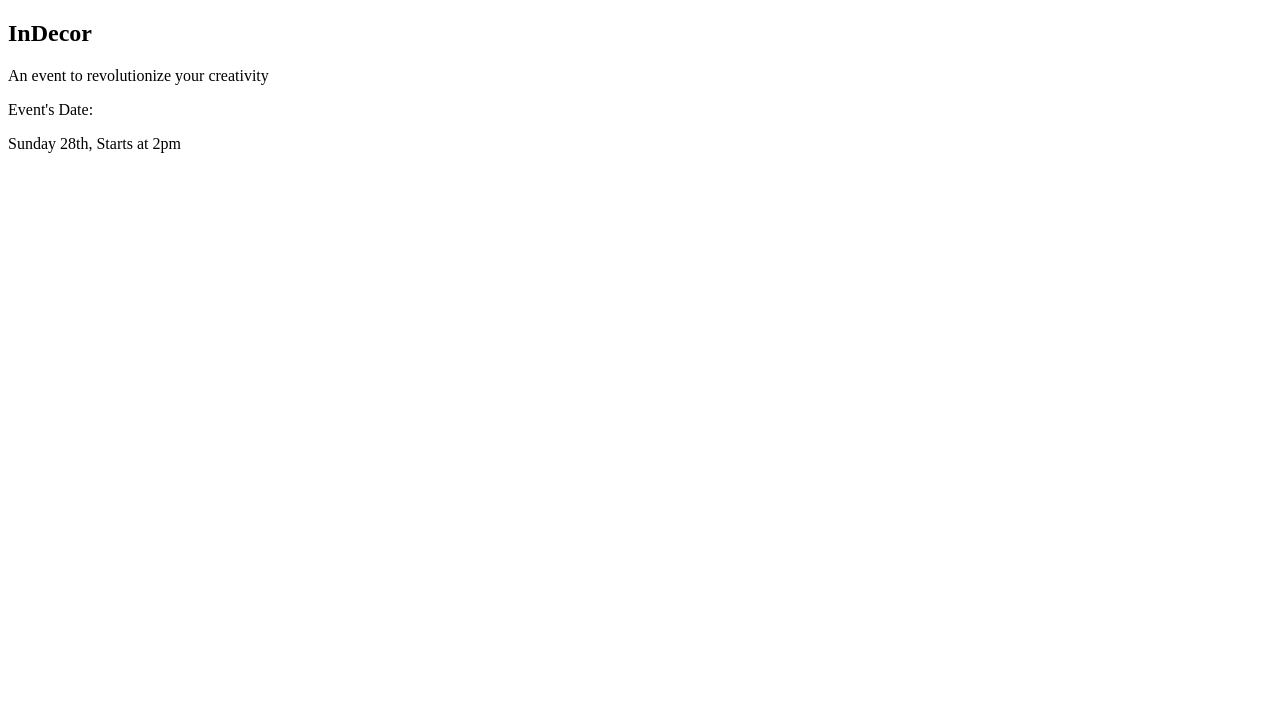
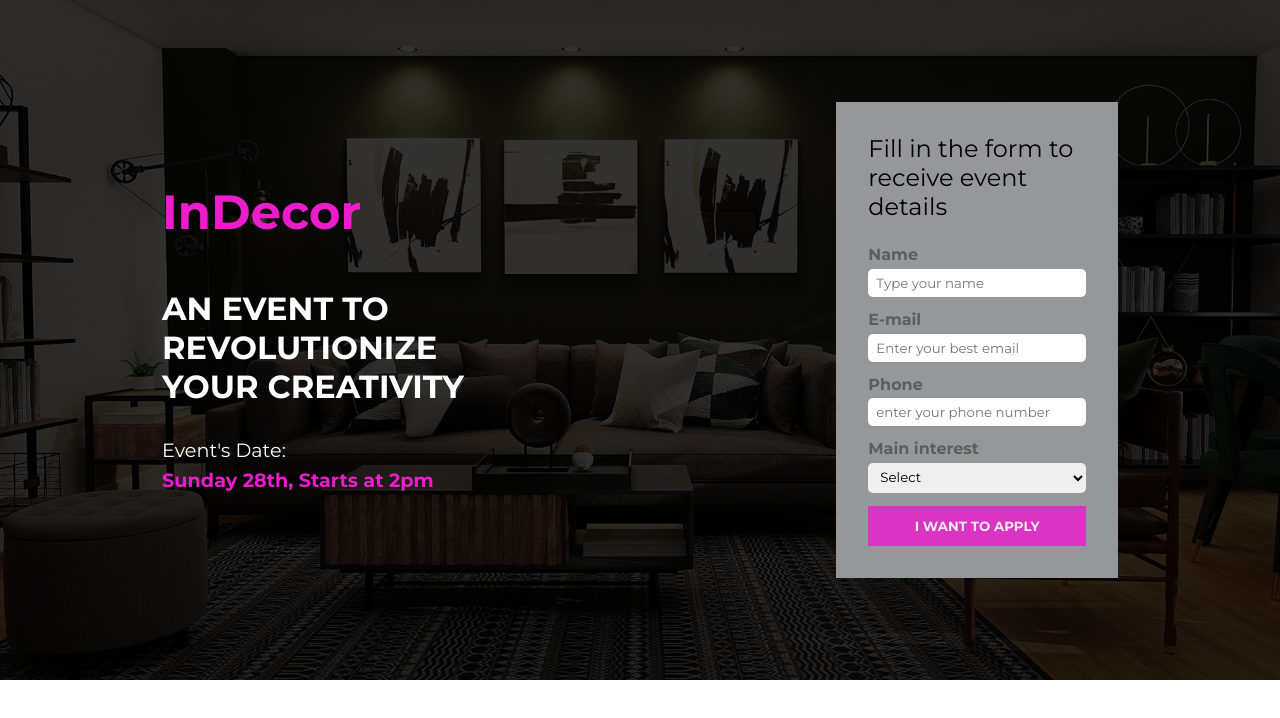
Before and after one commit to vannak7/-Practicing-inDecor, a plain HTML site: page index.html in a window 1280 px wide. Drawn offline with nearby package versions, Linux system fonts and the light colour scheme.

Commit message:
creating header

```diff
--- a/css/style.css
+++ b/css/style.css
@@ -1,4 +1,102 @@
-h1 {
-    color: red;
+:root {
+    --primary: #eb1ccc;
+    --secondary: #95989a;
+    --text-color: #FFF;
+    --text-secondary: #000;
+    --text-tertiary: #5d5d5d;
+}
+
+* {
     font-family: "Montserrat";
+    margin: 0;
+    padding: 0;
+    box-sizing: border-box;
 }
+
+/* Event Form */
+#event-description {
+    background: linear-gradient(rgba(0,0,0,0.8), rgba(0,0,0,0.8)), url(/img/hrz-5.jpg);
+    background-position: center;
+    background-size: cover;
+    height: 85vh;
+    display: flex;
+    justify-content: space-around;
+    align-items: center;
+    color: var(--text-color);
+}
+
+#disclaimer h2, #disclaimer .event-date {
+    color: var(--primary);
+}
+
+#disclaimer h2 {
+    font-size: 3em;
+    margin-bottom: 1em;
+}
+
+#disclaimer .about-event {
+    font-size: 2em;
+    text-transform: uppercase;
+    max-width: 350px;
+    font-weight: bold;
+    margin-bottom: 1em;
+}
+
+#disclaimer p {
+    font-size: 1.2em;
+    margin-bottom: .3em;
+}
+
+#disclaimer .event-date {
+    font-weight: bold;
+}
+
+#subscription-form {
+    background-color: var(--secondary);
+    padding: 2em;
+    max-width: 22%;
+}
+
+#subscription-form p {
+    font-size: 1.5em;
+    color: var(--text-secondary);
+    margin-bottom: 1em;
+}
+
+.form-group {
+    display: flex;
+    flex-direction: column;
+    margin-bottom: .8em;
+}
+
+.form-group label {
+    color: var(--text-tertiary);
+    margin-bottom: .3em;
+    font-weight: bold;
+    align-items: center;
+    justify-content: center;
+}
+
+.form-group input,
+.form-group select {
+    padding: 6px 8px;
+    border-radius: 5px;
+    border: none;
+    outline: none;
+}
+
+.btn {
+    background-color: var(--primary);
+    color: var(--text-color);
+    text-transform: uppercase;
+    font-weight: bold;
+    width: 100%;
+    border: none;
+    padding: 12px;
+    cursor: pointer;
+    opacity: 0.8;
+}
+
+.btn:hover {
+    opacity: 1;
+}
--- a/index.html
+++ b/index.html
@@ -20,8 +20,39 @@
             <p class="event-date">Sunday 28th, Starts at 2pm</p>
         </div>
         <div id="subscription-form">
+            <p>Fill in the form to receive event details</p>
+            <form>
+                <div class="form-group">
+                    <label for="name">Name</label>
+                    <input type="text" name="name" placeholder="Type your name">
+                </div>
 
+                <div class="form-group">
+                    <label for="email">E-mail</label>
+                    <input type="email" name="email" placeholder="Enter your best email">
+                </div>
+
+                <div class="form-group">
+                    <label for="phone">Phone</label>
+                    <input type="text" name="phone" placeholder="enter your phone number">
+                </div>
+
+                <div class="form-group">
+                    <label for="interest">Main interest</label>
+                    <select name="interest" id="" title="1">
+                        <option value="" disable selected>Select</option>
+                        <option value="apartment">Apartments</option>
+                        <option value="house">House</option>
+                        <option value="garden">Garden</option>
+                        <option value="other">Other</option>
+                    </select>
+                </div>
+                <input type="submit" class="btn" value="I want to apply">
+            </form>
         </div>
+
+
     </header>
+
 </body>
 </html>
```
